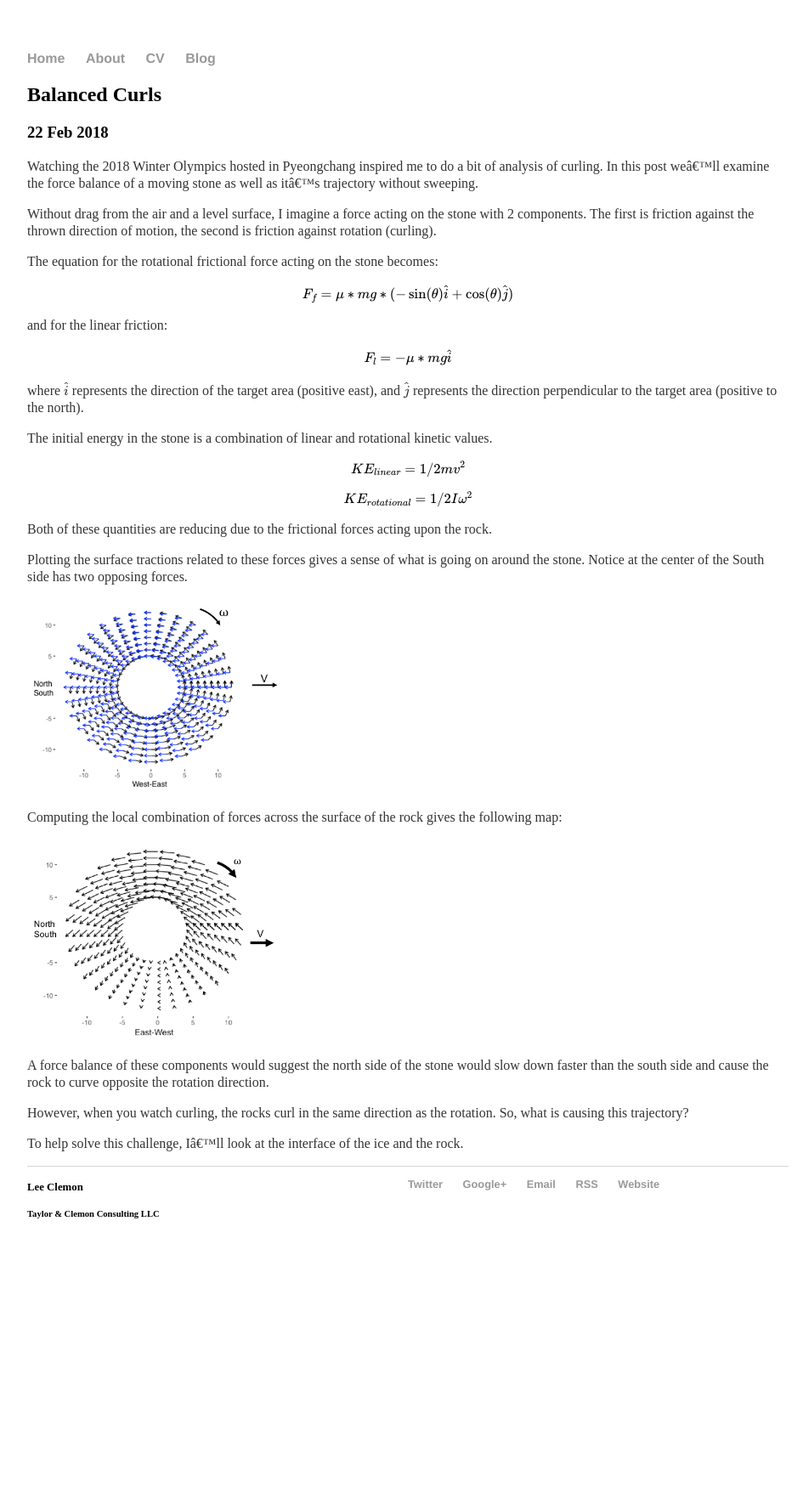
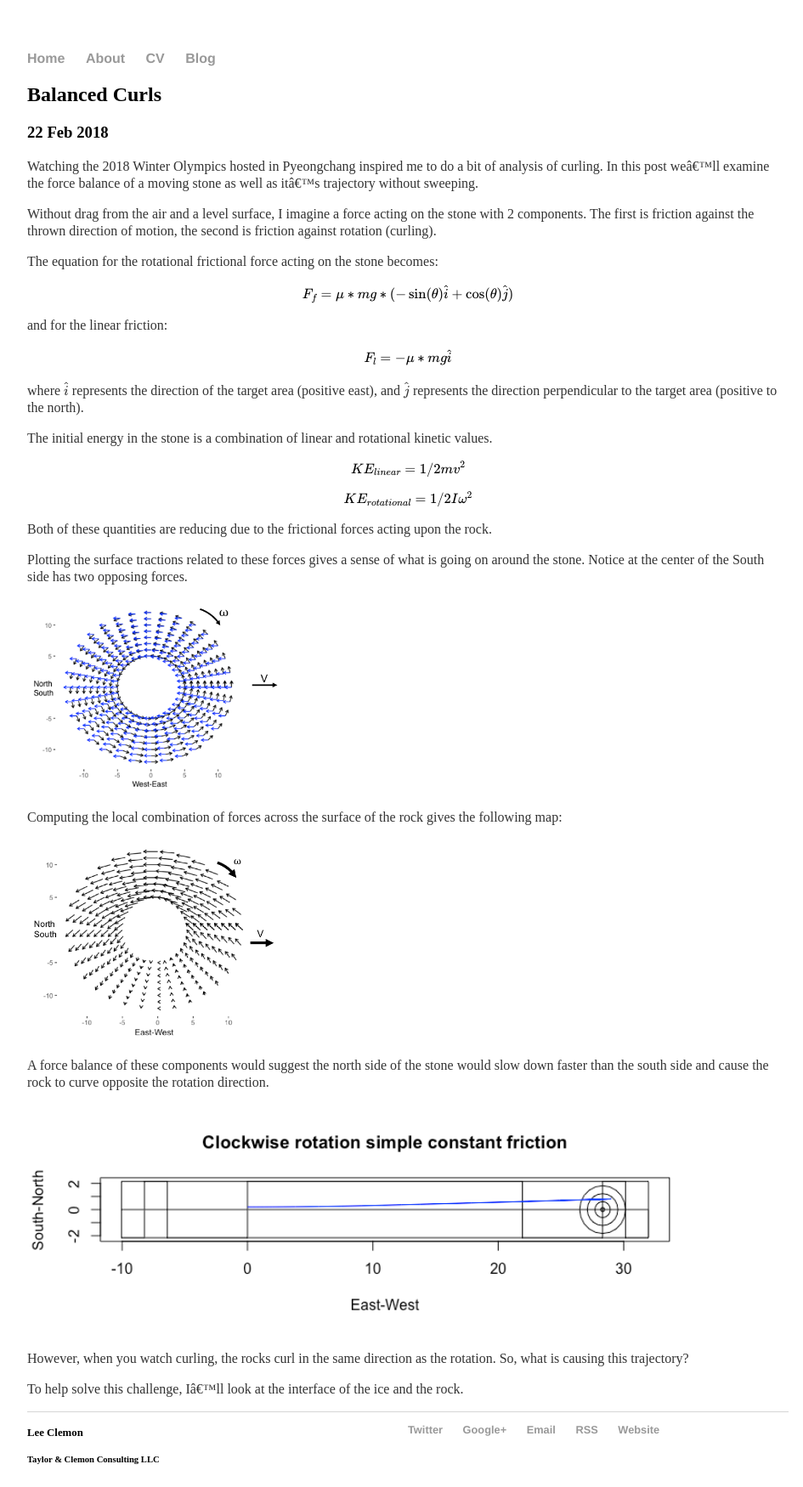
Before and after one commit to lclemon/lclemon.github.io, a Jekyll site: the page built from _posts/2018-02-22-Curling-forces.md, in a window 1280 px wide. Shown: the whole page at 85% size, without its empty margins (160-1105 px from the left). Built offline with Jekyll 4.4.1, drawn with Linux system fonts in a browser that asks for light colours; formulas are drawn with MathJax 3; a script that is not in the unit is left out; before the commit the page ends 1461 px from its top, so only the background shows below that.

Commit message:
Update 2018-02-22-Curling-forces.md

```diff
--- a/_posts/2018-02-22-Curling-forces.md
+++ b/_posts/2018-02-22-Curling-forces.md
@@ -41,7 +41,7 @@ Computing the local combination of forces across the surface of the rock gives t
 
 A force balance of these components would suggest the north side of the stone would slow down faster than the south side and cause the rock to curve opposite the rotation direction.
 
-<!--<img src="http://lclemon.github.io/images/Curl_friction_net.png" width="300"> -->
+<img src="http://lclemon.github.io/images/Curl_simp_friction.png" width="800">
 
 However, when you watch curling, the rocks curl in the same direction as the rotation. So, what is causing this trajectory?
 
```
